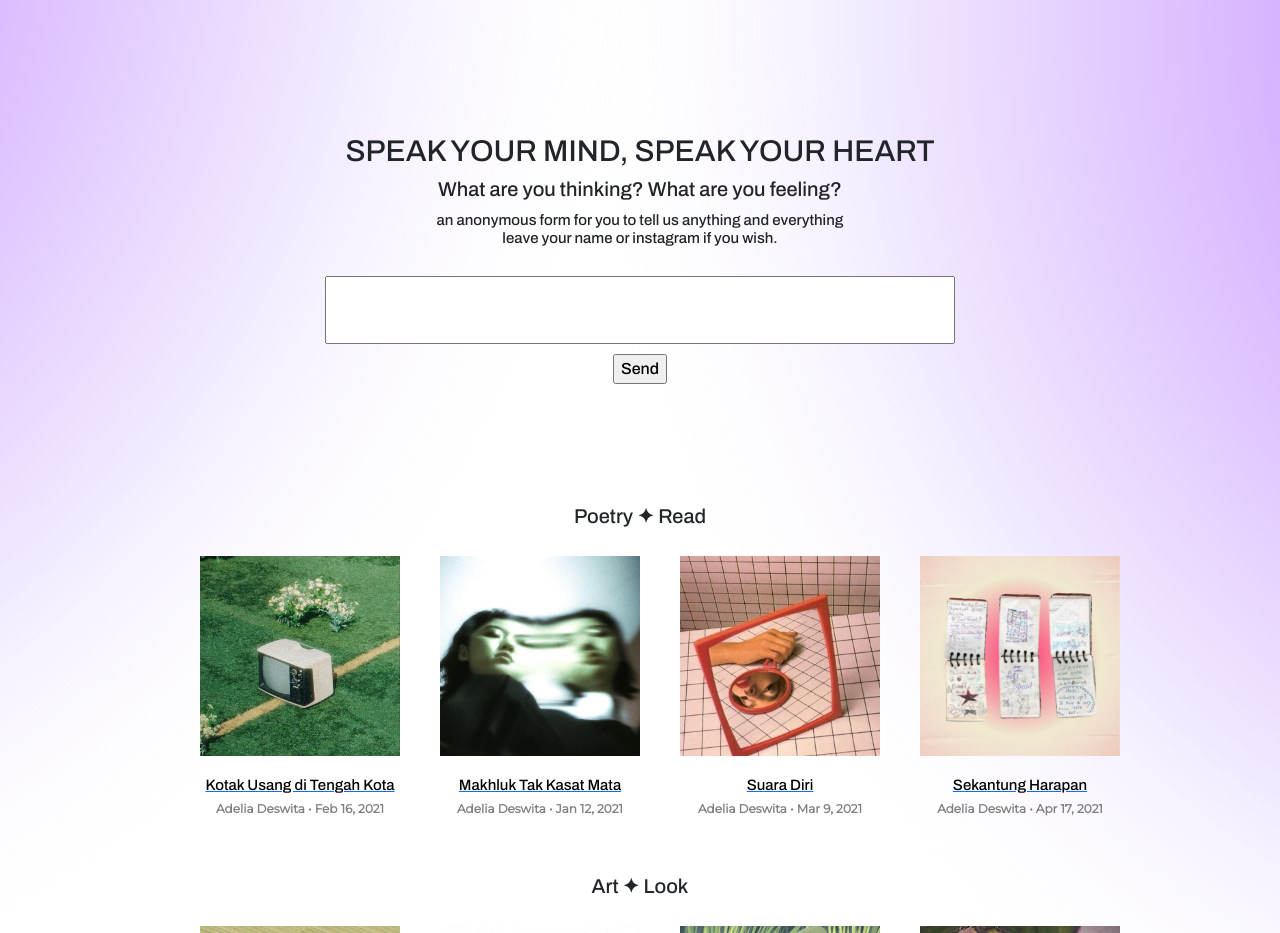
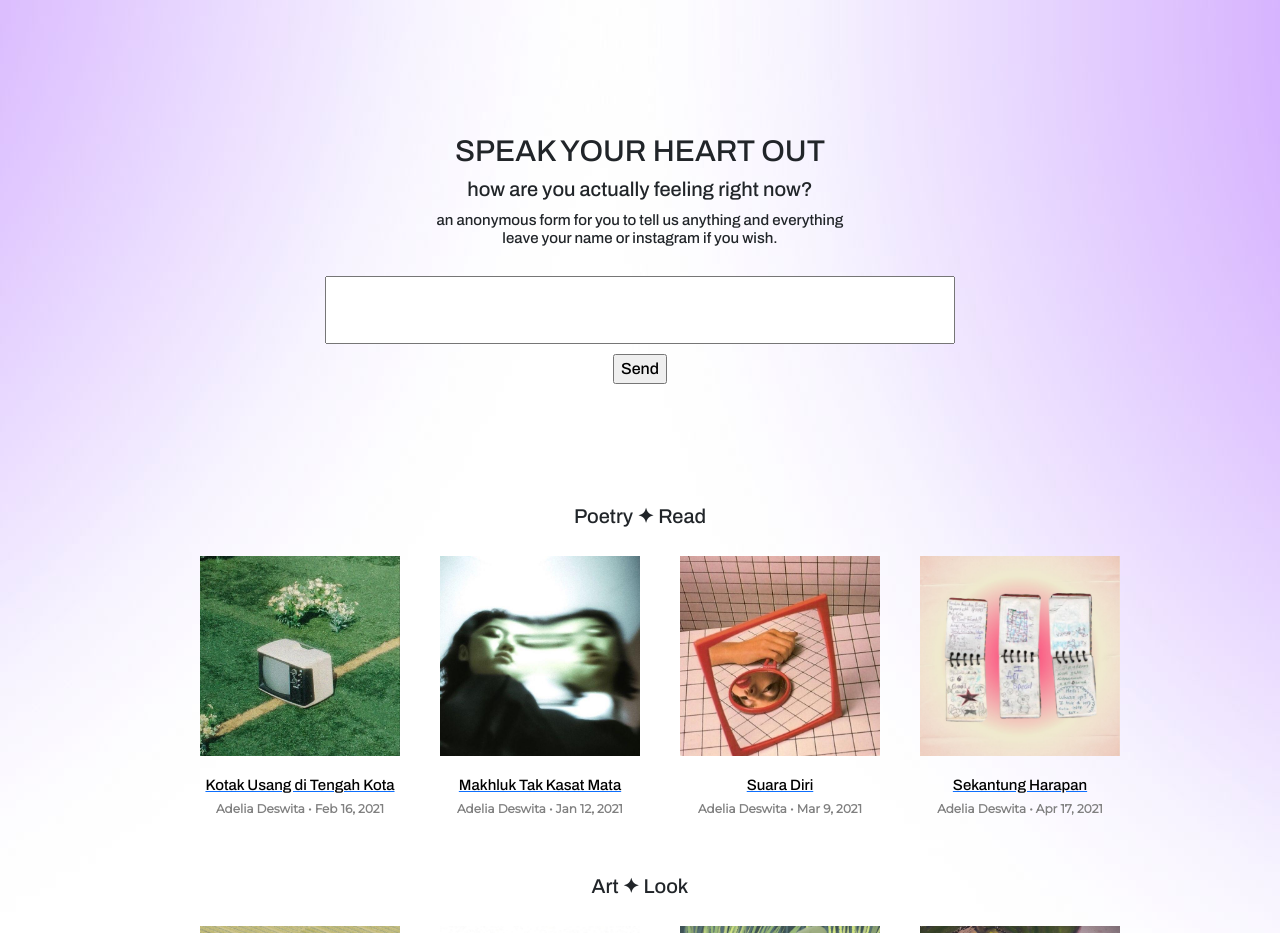
Before and after one commit to adeliadeswita/adeliadeswita.github.io, a plain HTML site: page index.html in a window 1280 px wide. Shown: the part 1200-2133 px from the top of the page. Drawn offline with nearby package versions, Linux system fonts and the light colour scheme; a web font is replaced by a local one.

Commit message:
deploy website

```diff
--- a/index.html
+++ b/index.html
@@ -118,8 +118,8 @@
 </table>
 
 <div class="form">
-  <h2 class="title-form">SPEAK YOUR MIND, SPEAK YOUR HEART</h2>
-  <h3 class="quest">What are you thinking? What are you feeling?</h3>
+  <h2 class="title-form">SPEAK YOUR HEART OUT</h2>
+  <h3 class="quest">how are you actually feeling right now?</h3>
   <p class="desc-form-1">an anonymous form for you to tell us anything and everything</P>
   <P class="desc-form-2">leave your name or instagram if you wish.</p>
     <form action=./thankyou.html>
```
